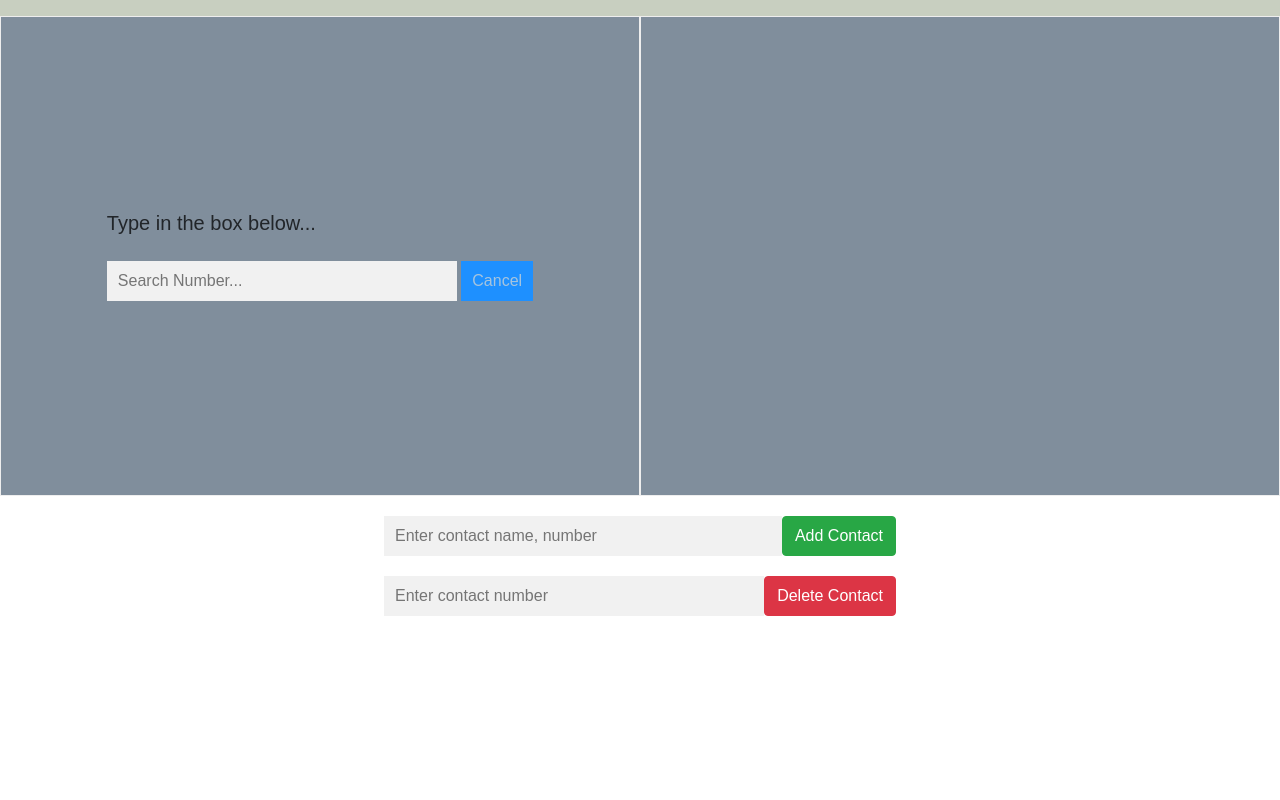
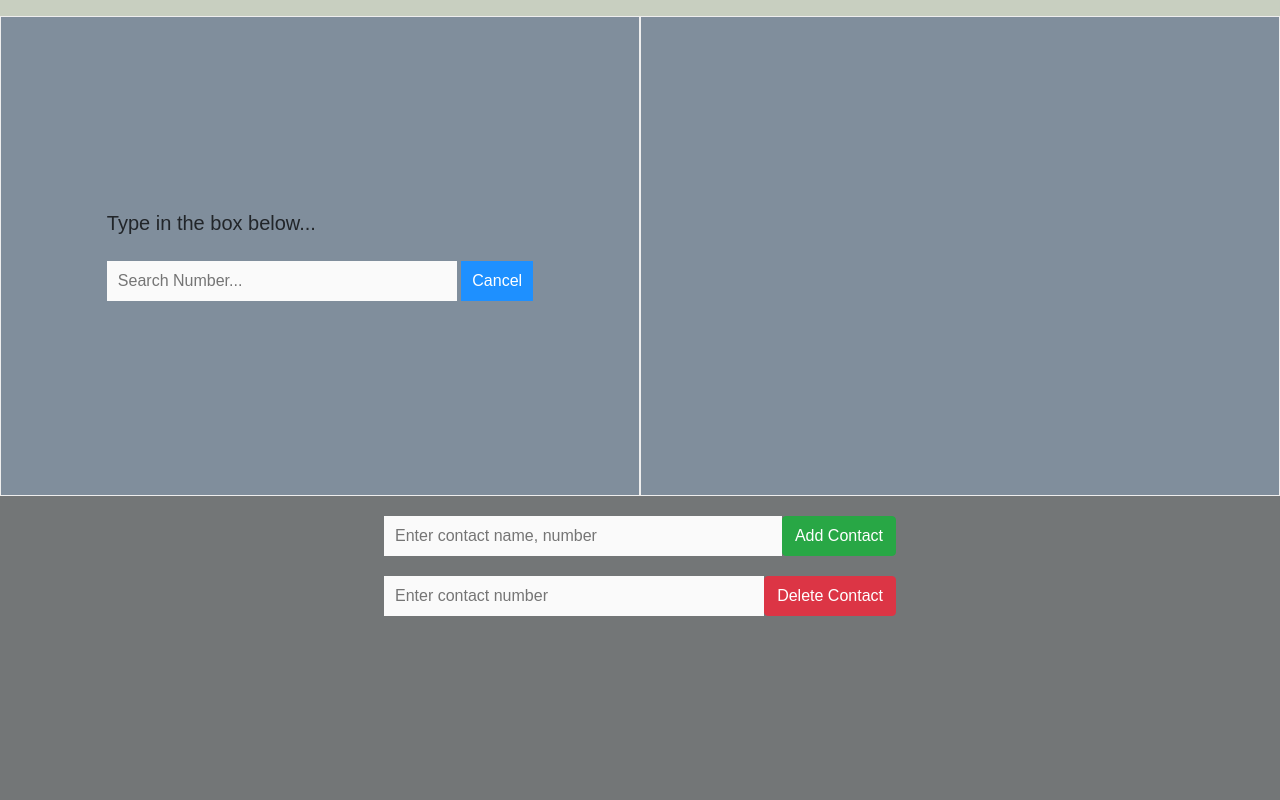
Before and after one commit to Phoenix0021/ContactList.github.io, a PHP site: page / in a window 1280 px wide. Run offline with PHP 8.4, Linux system fonts and the light colour scheme.

Commit message:
Update style2.css

```diff
--- a/style2.css
+++ b/style2.css
@@ -3,6 +3,7 @@
 }
 
 body {
+    background-color: rgb(115, 118, 119);
     font: 16px Arial;
 }
 
@@ -14,19 +15,19 @@ body {
 
 input {
     border: 1px solid transparent;
-    background-color: #808e9c;
+    background-color: #878788;
     padding: 10px;
     font-size: 16px;
 }
 
 input[type=text] {
-    background-color: #f1f1f1;
+    background-color: #fafafa;
     width: 100%;
 }
 
 input[type=submit] {
     background-color: DodgerBlue;
-    color: #a6c4de;
+    color: #fff;
     cursor: pointer;
 }
 
@@ -48,11 +49,11 @@ input[type=submit] {
 
 /*when hovering an item:*/
 .autocomplete-items :hover {
-    background-color: #ccd7e0;
+    background-color: #e9e9e9;
 }
 
 /*when navigating through the items using the arrow keys:*/
 .autocomplete-active {
-    background-color: DodgerBlue !important;
+    background-color: rgb(0, 105, 211) !important;
     color: black;
 }
```
